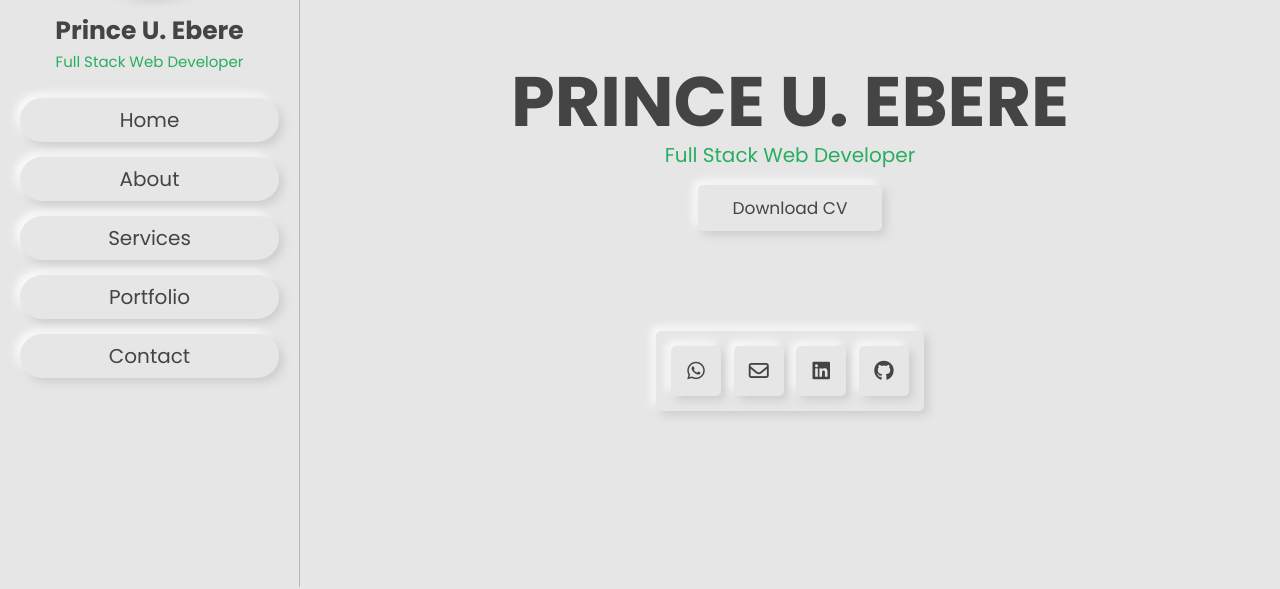
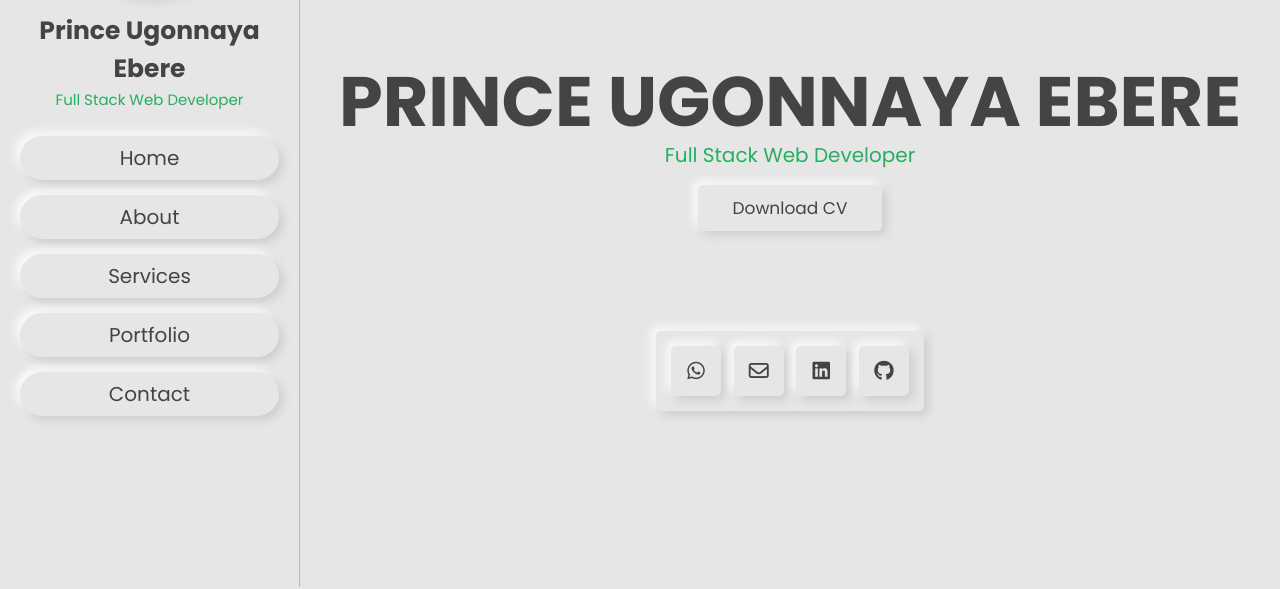
Before and after one commit to Godhex10/neumorphic-portfolio, a plain HTML site: page index.html in a window 1280 px wide. Shown: the part 213-802 px from the top of the page. Drawn offline with Linux system fonts and the light colour scheme.

Commit message:
Update index.html

```diff
--- a/index.html
+++ b/index.html
@@ -19,7 +19,7 @@
 
         <div class="user">
             <img src="image/logo.png" alt="">
-            <h3>Prince U. Ebere</h3>
+            <h3>Prince Ugonnaya Ebere</h3>
             <p>Full Stack Web Developer</p>
         </div>
 
@@ -43,7 +43,7 @@
 
 <section class="home" id="home">
     <div class="content">
-        <h3>Prince U. Ebere</h3>
+        <h3>Prince Ugonnaya Ebere</h3>
         <p>Full Stack Web Developer</p>
         <a href="Prince-Ebere-CV.pdf" download class="btn">Download CV</a>
     </div>
```
